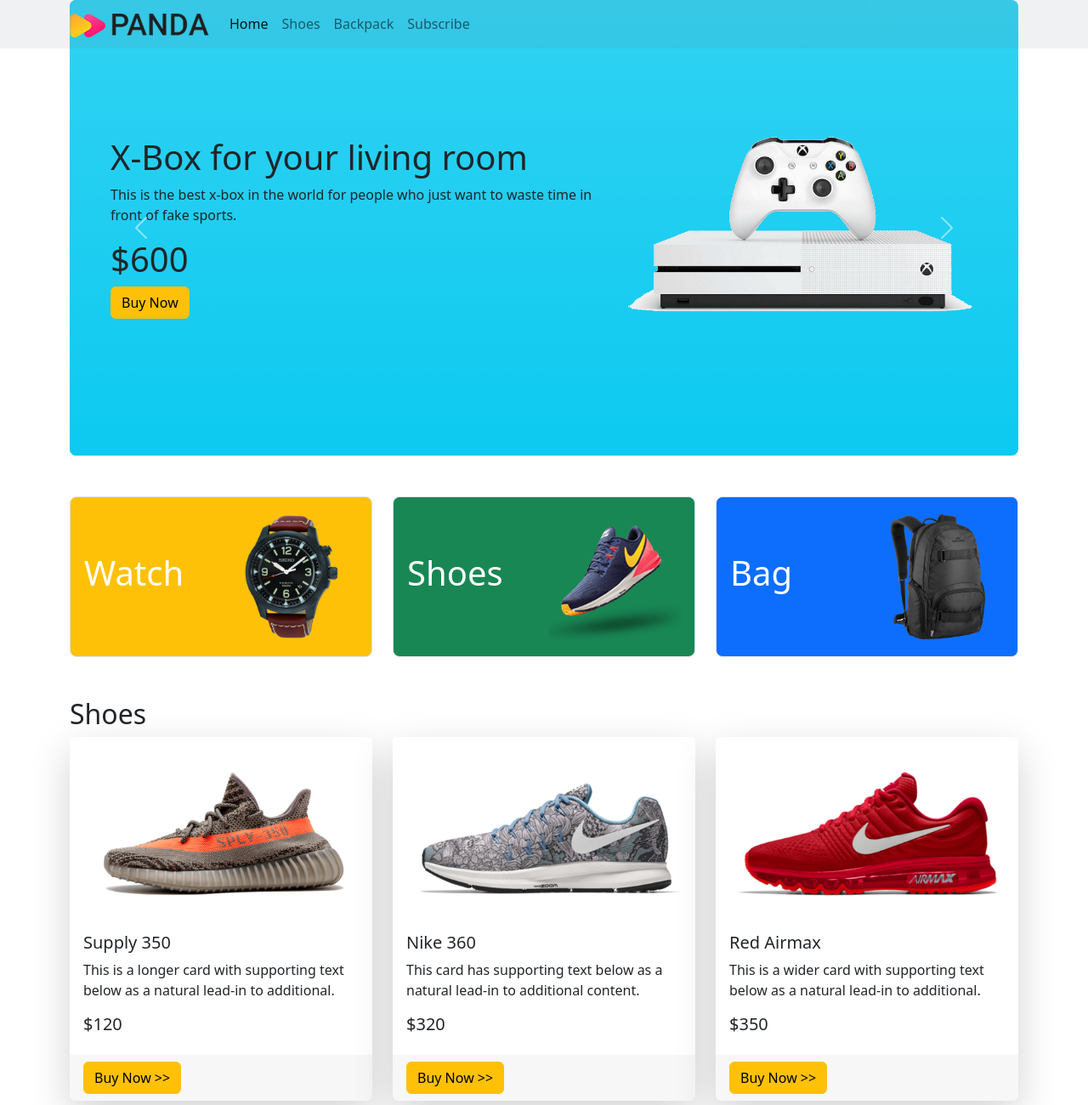
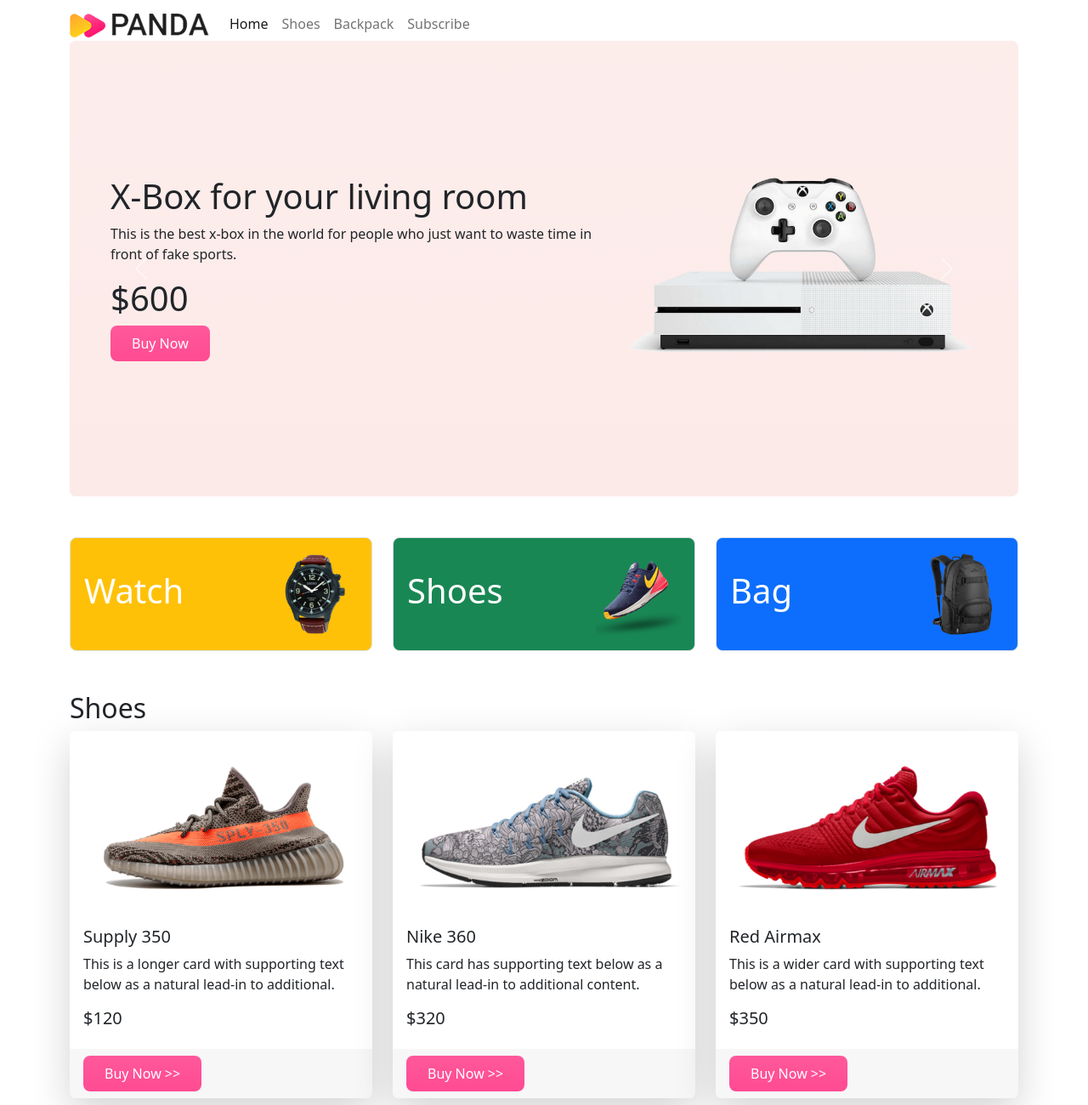
Before and after one commit to Rahmat-Ullah/panda-commerce, a plain HTML site: page index.html in a window 1280 px wide. Shown: the top 1300 px of the page at 85% size. Drawn offline with nearby package versions, Linux system fonts and the light colour scheme.

Commit message:
custom css added

```diff
--- /dev/null
+++ b/css/style.css
@@ -0,0 +1,14 @@
+.info-background{
+    background-color: #fceae8;
+}
+
+.categories img{
+    width: 100px;
+}
+.panda-btn-buy-now{
+    background-image: linear-gradient(to bottom, #FF589B 0%, #ff4b92 100%);
+    color: white;
+    border-radius: 8px;
+    padding: 9px 25px;
+    border: none;
+}
--- a/index.html
+++ b/index.html
@@ -8,11 +8,13 @@
     <!-- bootstrap stylesheet -->
     <!-- CSS only -->
 <link href="https://cdn.jsdelivr.net/npm/bootstrap@5.2.0-beta1/dist/css/bootstrap.min.css" rel="stylesheet" integrity="sha384-0evHe/X+R7YkIZDRvuzKMRqM+OrBnVFBL6DOitfPri4tjfHxaWutUpFmBp4vmVor" crossorigin="anonymous">
+<!-- custom style -->
+<link rel="stylesheet" href="css/style.css">
 </head>
 <body>
     <header>
         <!-- navigation bar -->
-        <nav class="navbar navbar-expand-lg navbar-light bg-secondary bg-opacity-10 fixed-top">
+        <nav class="navbar navbar-expand-lg fixed-top">
             <div class="container">
               <a class="navbar-brand" href="#">
                 <img src="images/logo.png" alt="" >
@@ -54,18 +56,18 @@
             </div>
           </nav>
           <!-- images slider -->
-          <section class="container">
+          <section class="container mt-5">
               <div id="carouselExampleControls" class="carousel slide"   data-bs-ride="carousel">
                 <div class="carousel-inner rounded-3">
                   <div class="carousel-item active">
-                    <div class="row bg-info p-5 rounded-3 d-flex align-items-center">
+                    <div class="row info-background p-5 rounded-3 d-flex align-items-center">
                         <div class="col-lg-7">
                           <h1>Mega LCD TV For Sports
                           </h1>
                           <p>This is the best tv in the world for people who just want to waste time in front of tv.
                           </p>
                           <h1>$1200</h1>
-                          <button class="btn btn-warning">Buy Now</button>
+                          <button class="panda-btn-buy-now">Buy Now</button>
                         </div>
                         <div class="col-lg-5">
                             <img src="images/banner-images/tv1.png" class="d-block w-100" alt="...">
@@ -73,12 +75,12 @@
                     </div>
                   </div>
                   <div class="carousel-item active">
-                    <div class="row bg-info bg-gradient p-5 rounded d-flex align-items-center">
+                    <div class="row info-background bg-gradient p-5 rounded d-flex align-items-center">
                         <div class="col-lg-7">
                             <h1>Cool Dude Headphone</h1>
                             <p>This is the best headphone in the world for people who just want to waste time in front of funk world</p>
                             <h1>$420</h1>
-                            <button class="btn btn-warning">Buy Now</button>
+                            <button class="panda-btn-buy-now">Buy Now</button>
                         </div>
                         <div class="col-lg-5">
                             <img src="images/banner-images/headphone.png" class="d-block w-100" alt="...">
@@ -86,14 +88,14 @@
                      </div>
                   </div>
                   <div class="carousel-item active">
-                    <div class="row bg-info bg-gradient p-5 rounded d-flex align-items-center">
+                    <div class="row info-background bg-gradient p-5 rounded d-flex align-items-center">
                       <div class="col-lg-7">
                         <h1>X-Box for your living room
                         </h1>
                         <p>This is the best x-box in the world for people who just want to waste time in front of fake sports.
                         </p>
                         <h1>$600</h1>
-                        <button class="btn btn-warning">Buy Now</button>
+                        <button class="panda-btn-buy-now">Buy Now</button>
                       </div>
                       <div class="col-lg-5">
                         <img src="images/banner-images/xbox.png" class="d-block w-100" alt="...">
@@ -113,7 +115,7 @@
     </header>
     <main>
       <!-- categories -->
-      <section class="container my-5">
+      <section class="container my-5 categories">
           <div class="row g-4">
             <div class="col-lg-4 col-md-6 col-12">
               <div class="p-3 border bg-warning d-flex align-items-center justify-content-between rounded-3 bg-opacity-200">
@@ -148,7 +150,7 @@
                 <h5>$120</h5>
               </div>
               <div class="card-footer border-0">
-                <button class="btn btn-warning">Buy Now >></button>
+                <button class="panda-btn-buy-now">Buy Now >></button>
               </div>
             </div>
           </div>
@@ -161,7 +163,7 @@
                 <h5>$320</h5>
               </div>
               <div class="card-footer border-0">
-                <button class="btn btn-warning">Buy Now >></button>
+                <button class="panda-btn-buy-now">Buy Now >></button>
               </div>
             </div>
           </div>
@@ -174,7 +176,7 @@
                 <h5>$350</h5>
               </div>
               <div class="card-footer border-0">
-                <button class="btn btn-warning">Buy Now >></button>
+                <button class="panda-btn-buy-now">Buy Now >></button>
               </div>
             </div>
           </div>
@@ -194,7 +196,7 @@
                 <p class="card-text">This is a wider card with supporting text below as a natural lead-in to additional content. This content is a little bit longer.</p>
               </div>
               <div class="card-footer border-0">
-                <button class="btn btn-warning">Buy Now >></button>
+                <button class="panda-btn-buy-now">Buy Now >></button>
               </div>
             </div>
           </div>
@@ -207,7 +209,7 @@
                 <p class="card-text">This card has supporting text below as a natural lead-in to additional content.</p>
               </div>
               <div class="card-footer border-0">
-                <button class="btn btn-warning">Buy Now >></button>
+                <button class="panda-btn-buy-now">Buy Now >></button>
               </div>
             </div>
           </div>
@@ -220,20 +222,20 @@
                 <p class="card-text">This is a wider card with supporting text below as a natural lead-in to additional content. This card has even longer content than the first to show that equal height action.</p>
               </div>
               <div class="card-footer border-0">
-                <button class="btn btn-warning">Buy Now >></button>
+                <button class="panda-btn-buy-now">Buy Now >></button>
               </div>
             </div>
           </div>
         </div>
       </section>
       <!-- subscribe -->
-      <section style="height: 300px;" class="container bg-info d-flex justify-content-center align-items-center rounded-3" id="subscribe">
+      <section style="height: 300px;" class="container info-background d-flex justify-content-center align-items-center rounded-3" id="subscribe">
         <div>
           <h1>LET'S STAY IN TOUCH</h1>
         <p>Get updates on sales, specials and more</p>
-        <input type="text" placeholder="Your Email">
+        <input class="form-control" type="text" placeholder="Your Email">
         <br>
-        <button class="btn btn-warning">Submit</button>
+        <button class="panda-btn-buy-now">Submit</button>
         </div>
       </section>
     </main>
```
